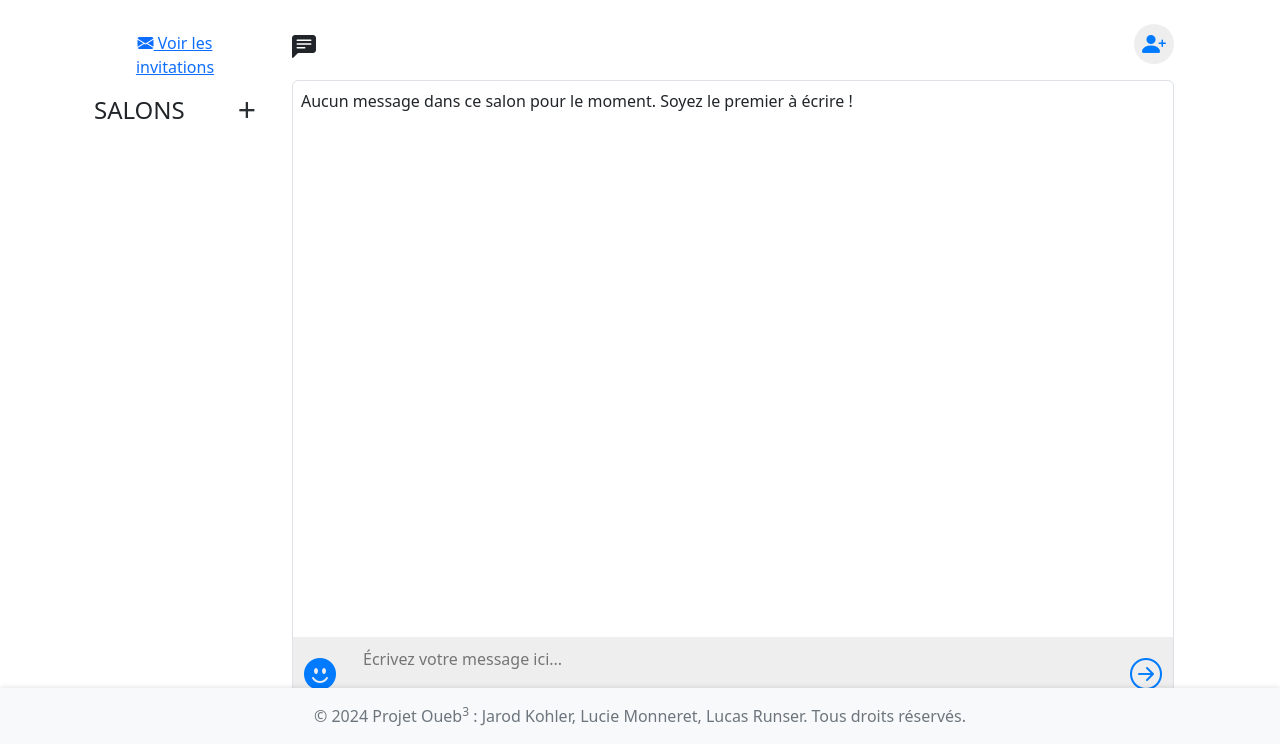
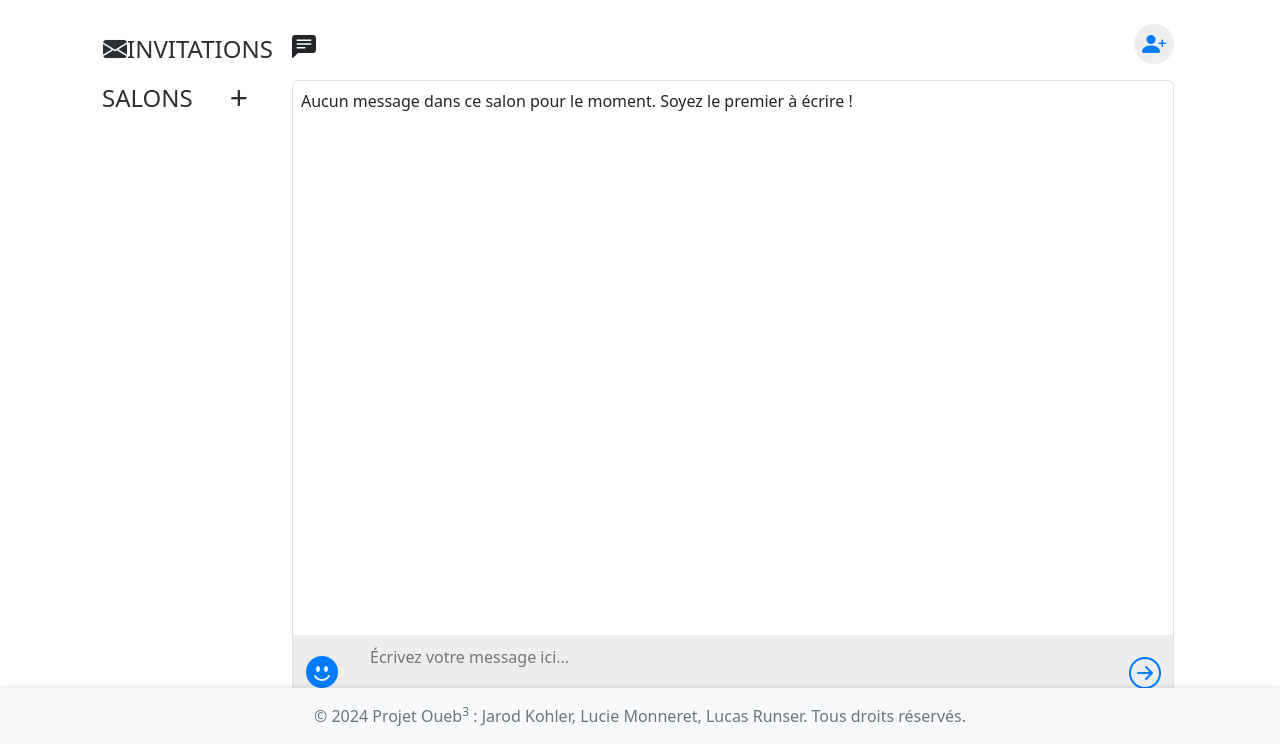
Before and after one commit to jarod25/Projet-Oueb, a Django app: template room/templates/room_details.html in a window 1280 px wide. Shown: the part 56-800 px from the top of the page. Run offline with Django 5.2, Linux system fonts and the light colour scheme; the template is opened without the code that fills it, so the values that code supplies are empty; some libraries are stand-ins or nearby versions.

Commit message:
add invitation style

```diff
--- a/room/templates/room_details.html
+++ b/room/templates/room_details.html
@@ -35,11 +35,12 @@
             </div>
 
             <!-- Zone d'Input -->
-            <form class="input-container" id="message" method="post" action="{% url 'send_message' room.id %}">
-                {% csrf_token %}
+            <div class="align-items-input">
                 <button class="emoji-button" title="Ajouter un emoji">
                     <i class="bi bi-emoji-smile-fill"></i>
                 </button>
+                <form class="input-container" id="message" method="post" action="{% url 'send_message' room.id %}">
+                    {% csrf_token %}
                     <label>
                 <textarea id="msg" class="input-text" name="content" placeholder="Écrivez votre message ici..."
                           required></textarea>
@@ -50,4 +51,5 @@
                 </form>
             </div>
         </div>
+    </div>
 {% endblock %}
--- a/room/templates/room_list.html
+++ b/room/templates/room_list.html
@@ -4,7 +4,7 @@
     <div class="container">
         <div class="row">
             <div class="col-12 col-md-2">
-                <a href="{% url 'invitations_list' %}" class="btn btn-link"><i class="bi bi-envelope-fill"></i> Voir les invitations</a>
+                <a href="{% url 'invitations_list' %}" class="btn btn-link room-title"><i class="bi bi-envelope-fill"></i> Invitations</a>
                 <p class="room-title">Salons <a href="{% url 'create_room' %}" class="add-room" title="Créer un salon">+</a></p>
                 <ul class="list-unstyled">
                     {% for room in rooms %}
--- a/static/css/custom.css
+++ b/static/css/custom.css
@@ -62,12 +62,24 @@
     display: flex;
     align-items: center;
     justify-content: space-between;
+    text-decoration: none;
+    color: #2b2f32;
+    padding-left: 1vh;
+    padding-right: 1vh;
+}
+
+a[class="btn btn-link room-title"]:hover {
+    color: #949da2;
 }
 
 .add-room {
     text-decoration: none;
     color: #2b2f32;
     font-size: 2rem;
+}
+
+.add-room:hover {
+    color: #949da2;
 }
 
 .list-unstyled {
@@ -164,7 +176,7 @@
 
 #messages-container::-webkit-scrollbar-thumb {
     background-color: var(--primary-color);
-    border-radius: 4px;
+    border-radius: 0.375rem;
 }
 
 #messages-container::-webkit-scrollbar-thumb:hover {
@@ -189,7 +201,7 @@
     resize: none;
     width: 95vh;
     height: auto;
-    padding: 10px;
+    padding: 10px 10px 12px;
     margin: 0 7px;
     font-size: 1rem;
     background-color: var(--bg-chat-color);
@@ -205,7 +217,7 @@
 
 .input-text::-webkit-scrollbar-thumb {
     background-color: var(--primary-color);
-    border-radius: 4px;
+    border-radius: 0.375rem;
 }
 
 .input-text::-webkit-scrollbar-thumb:hover {
@@ -223,15 +235,23 @@
     padding: 10px;
     cursor: pointer;
     font-size: 2rem;
+    margin-left: -8px;
+    border-bottom-right-radius: 0.375rem;
 }
 
 .emoji-button {
     background-color: var(--bg-chat-color);
     color: var(--primary-color);
     border: none;
-    padding: 10px;
+    padding: 13px 13px 15px;
     cursor: pointer;
     font-size: 2rem;
+    border-bottom-left-radius: 0.375rem;
+}
+
+.align-items-input {
+    display: flex;
+    align-items: center;
 }
 
 /* Responsive Ajustements */
```
Lines whose indentation alone changed are shown as unchanged.
